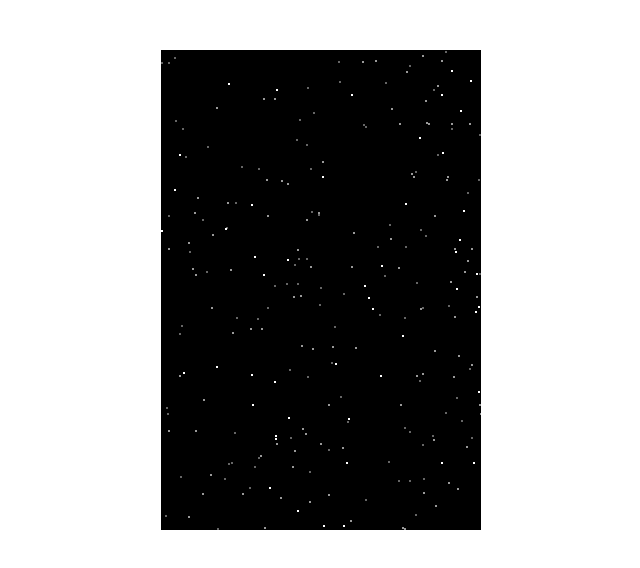
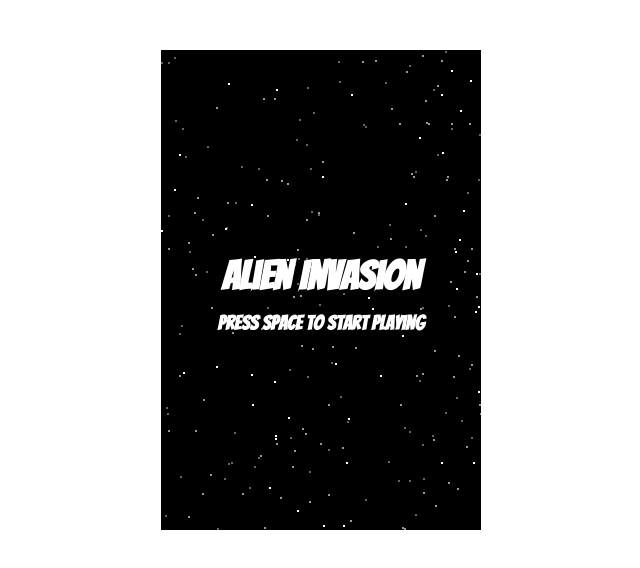
Before and after one commit to peprika/AlienInvasion, a plain HTML site: page index.html in a window 1280 px wide. Shown: the whole page, without its empty margins (239-879 px from the left). Drawn offline with Linux system fonts and the light colour scheme.

Commit message:
Title screen

```diff
--- a/engine.js
+++ b/engine.js
@@ -79,3 +79,21 @@ var SpriteSheet = new function() {
 					s.w, s.h);
 	};
  }
+
+ // Title screen
+var TitleScreen = function TitleScreen(title, subtitle, callback) {
+	this.step = function(dt) {
+		if(Game.keys['fire'] && callback) callback();
+	};
+
+	this.draw = function(ctx) {
+		ctx.fillStyle = "#FFFFFF";
+		ctx.textAlign = "center";
+
+		ctx.font = "bold 40px bangers";
+		ctx.fillText(title, Game.width/2, Game.height/2);
+
+		ctx.font = "bold 20px bangers";
+		ctx.fillText(subtitle, Game.width/2, Game.height/2 + 40);
+	};
+}
--- a/game.js
+++ b/game.js
@@ -3,16 +3,19 @@ var sprites = {
 };
 
 var startGame = function() {
-    SpriteSheet.draw(Game.ctx,"ship",100,100,0);
 	Game.setBoard(0, new Starfield(20, 0.4, 100, true))
 	Game.setBoard(1, new Starfield(50, 0.6, 100))
 	Game.setBoard(2, new Starfield(100, 1.0, 50));
+	Game.setBoard(3, new TitleScreen("Alien Invasion", "Press space to start playing", playGame));
 }
 
 window.addEventListener("load", function() {
   Game.initialize("game",sprites,startGame);
+});
 
-});
+var playGame = function() {
+	Game.setBoard(3, new TitleScreen("Alien Invasion", "Game started..."));
+}
 
 // Starfield
  var Starfield = function(speed,opacity,numStars,clear) {
--- a/index.html
+++ b/index.html
@@ -4,6 +4,7 @@
 	<meta charset="UTF-8"/>
 	<title>Alien Invasion</title>
 	<link rel="stylesheet" href="base.css" type="text/css" />
+	<link href="https://fonts.googleapis.com/css?family=Bangers" rel="stylesheet" type="text/css">
 </head>
 
 <body>
```
